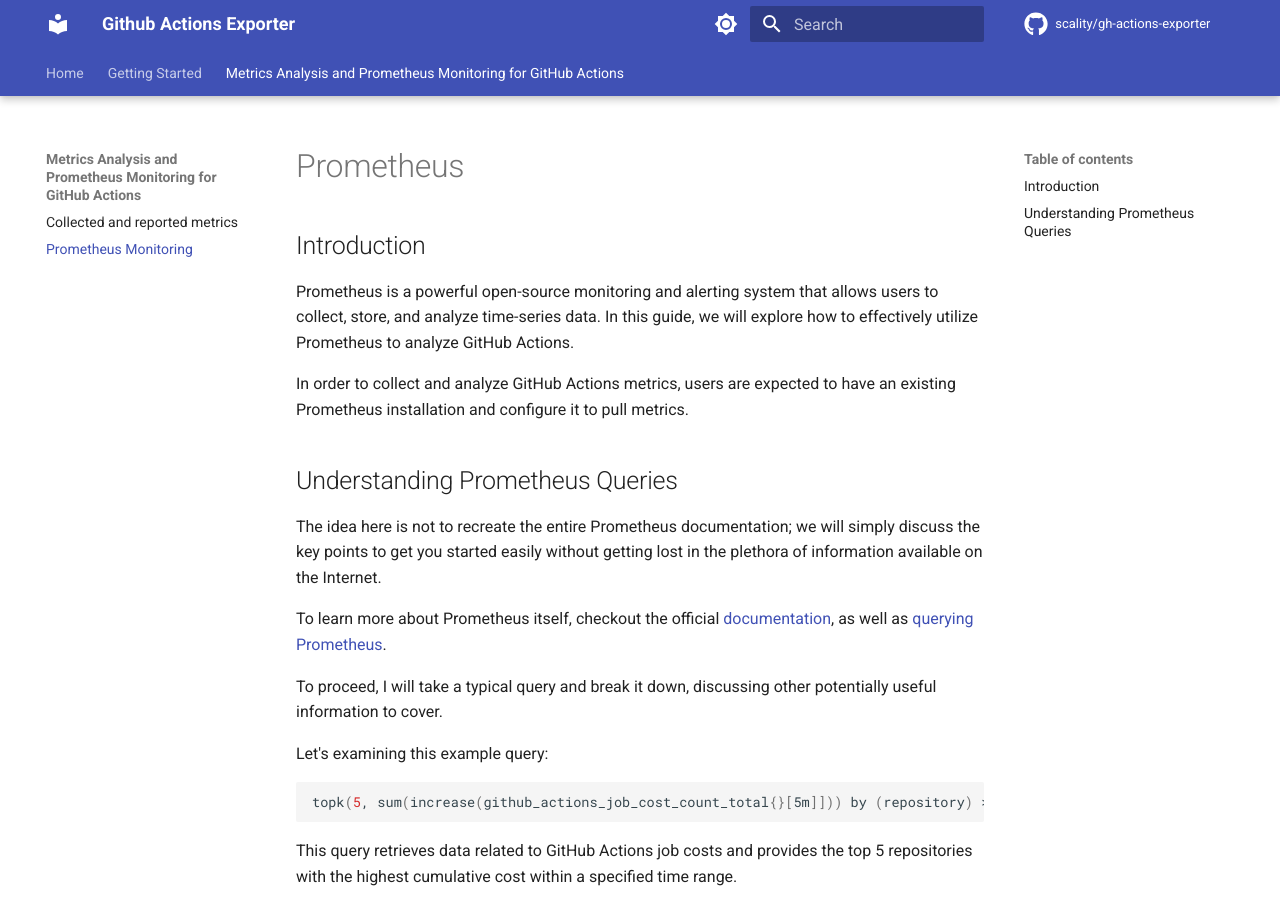
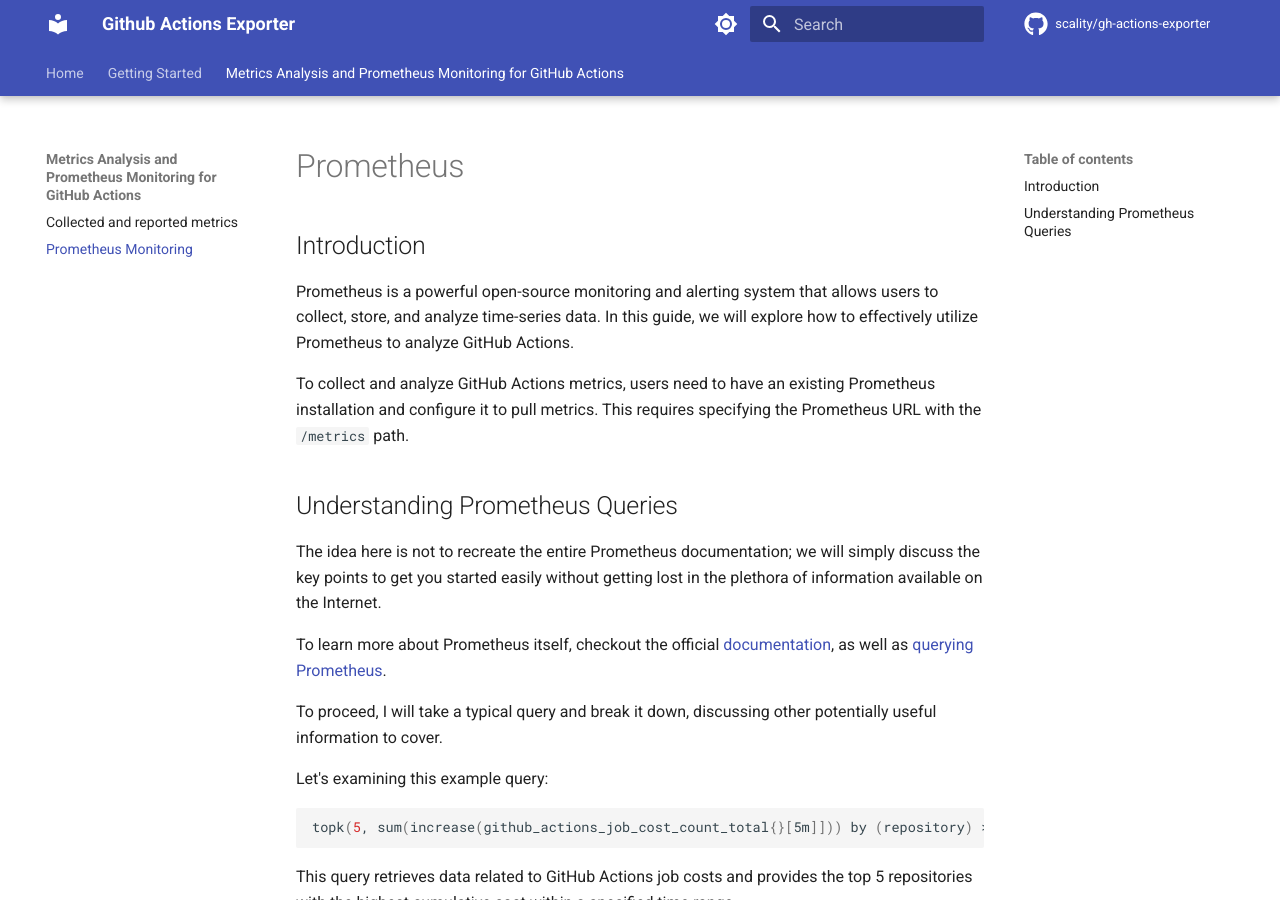
Before and after one commit to scality/gh-actions-exporter, an MkDocs documentation site: the page built from docs/metrics-analysis-prometheus/prometheus.md, in a window 1280 px wide and 900 px high. Built offline with MkDocs 1.6.1 and Material for MkDocs 9.7.7, drawn with Linux system fonts in a browser that asks for light colours; comment, search, counter and statistics services are not loaded.

Commit message:
[RELENG-7422] 📝 Add documentation

```diff
--- a/docs/metrics-analysis-prometheus/prometheus.md
+++ b/docs/metrics-analysis-prometheus/prometheus.md
@@ -6,8 +6,9 @@
 users to collect, store, and analyze time-series data. In this guide, we will
 explore how to effectively utilize Prometheus to analyze GitHub Actions.
 
-In order to collect and analyze GitHub Actions metrics, users are expected
-to have an existing Prometheus installation and configure it to pull metrics.
+To collect and analyze GitHub Actions metrics, users need to have an existing
+Prometheus installation and configure it to pull metrics. This requires
+specifying the Prometheus URL with the `/metrics` path.
 
 ## Understanding Prometheus Queries
 
```
